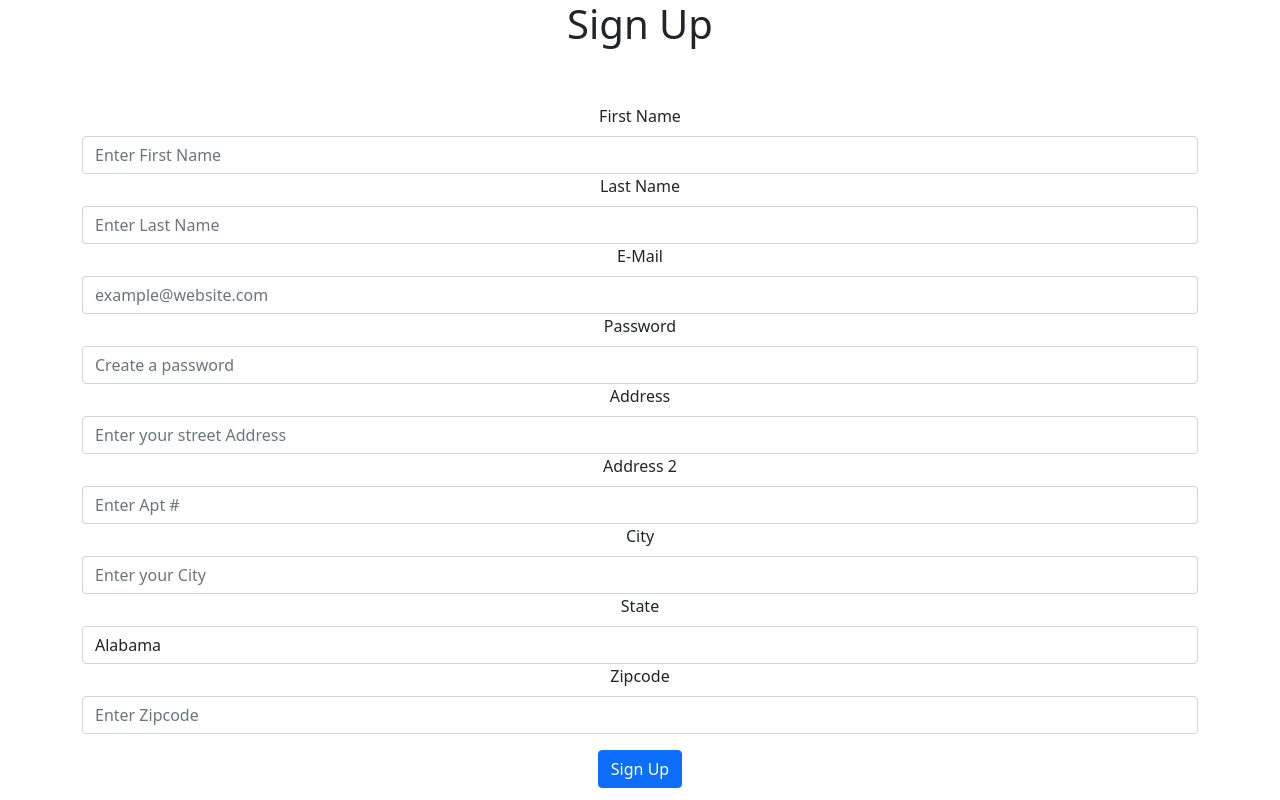
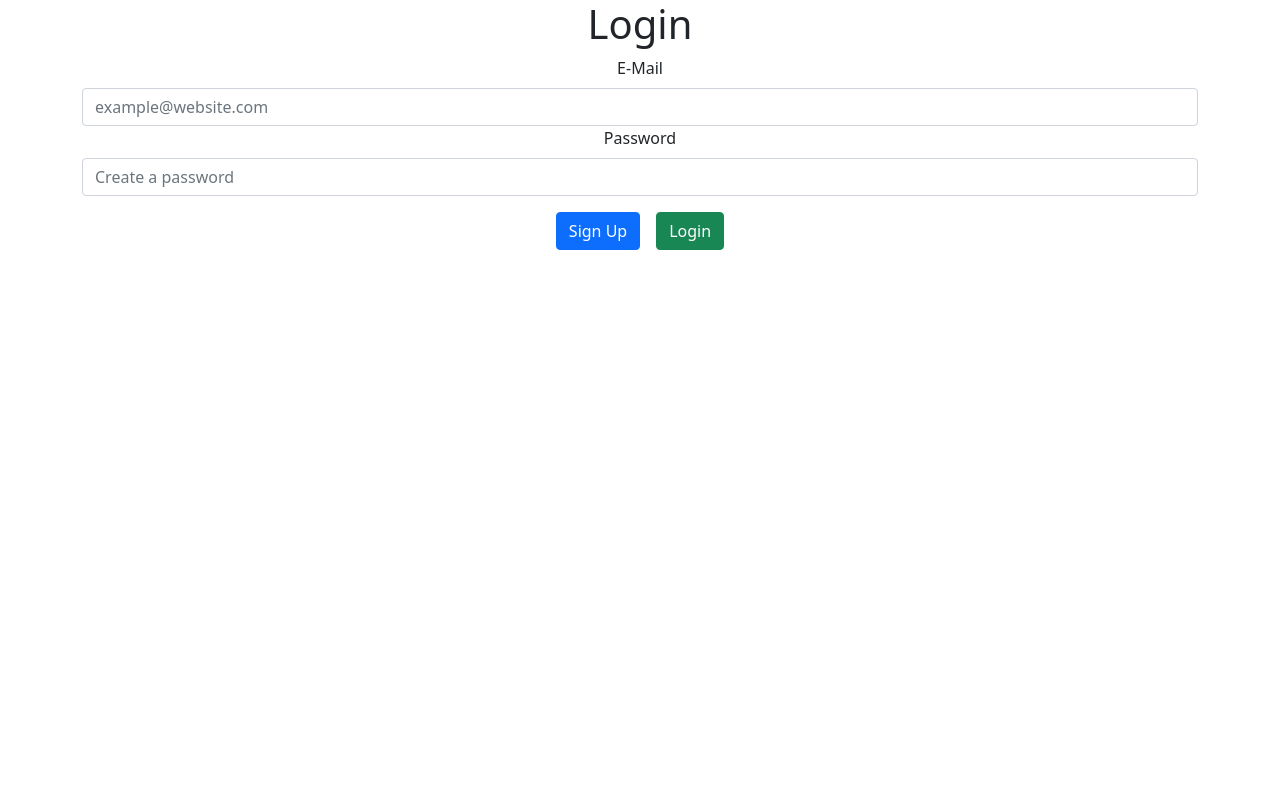
Before and after one commit to robinkelsickii/fishing-hooks, a React (Create React App) app: page / in a window 1280 px wide. Built offline with nearby package versions, Linux system fonts and the light colour scheme.

Commit message:
made registration axios call. Next is setting up the login page then login axios call

```diff
--- a/src/App.js
+++ b/src/App.js
@@ -15,10 +15,10 @@ export default function App() {
 
   return (
   <Router>
-   <SignUp />
+   {/* <SignUp /> */}
 
 
-   {/* <LoginPage /> */}
+   <LoginPage />
 
   </Router>
   );
--- a/src/Components/SignUp.js
+++ b/src/Components/SignUp.js
@@ -1,20 +1,47 @@
 import React from "react";
 import { Container, Row, Col, Form, Button } from "react-bootstrap";
 import { useState, useEffect } from "react";
+import axios, { Axios } from "axios";
+
+const registerUser = 'https://port-3000-aincbootcampapi-ianrios529550.codeanyapp.com/api/auth/register'
+const login = 'https://port-3000-aincbootcampapi-ianrios529550.codeanyapp.com/api/auth/login'
+const getLogin = 'https://port-3000-aincbootcampapi-ianrios529550.codeanyapp.com/api/auth/user'
+const logOut = 'https://port-3000-aincbootcampapi-ianrios529550.codeanyapp.com/api/auth/logout'
+
+export default function SignUp() {
+    const [data, setData] = useState({});
+    const [error, setError] = useState(null);
+    const [isLoaded, setIsLoaded] = useState(false);
 
 
 
+    const handleChange = e => setData(prevState => {
+        console.log(e.target.id, e.target.value)
 
+        return { ...prevState, [e.target.id]: e.target.value }
+    });
+    // useEffect(() => {
 
-export default function SignUp() {
-    const [data, setData] = useState({});
-
-    const handleChange = e => setData(prevState => ({ ...prevState, [e.target.id]: e.target.value }));
+    // }, [])
 
     const handleSubmit = (e) => {
         e.preventDefault()
         console.log('User Created')
         console.log(data)
+        // ran axios call sending all the user data
+        axios.post('registerUser', {
+            firstName: data.firstName,
+            lastName: data.lastName,
+            email: data.email,
+            password: data.password
+        })
+        .then(function(response){
+            console.log(response)
+        })
+        .catch(function (error) {
+            console.log(error);
+        })
+        // save data to localstorage
     }
 
 
@@ -27,104 +54,28 @@ export default function SignUp() {
                 </Col>
             </Row>
             <Row>
-                <Form onSubmit = {handleSubmit}>
+                <Form onSubmit={handleSubmit}>
                     <Col className='pt-5 text-center'>
-                        <Form.Group id='firstName' onChange = {handleChange} value={data.firstName || ""}>
+                        <Form.Group onChange={handleChange} value={data.firstName || ""}>
                             <Form.Label>First Name</Form.Label>
-                            <Form.Control type="text" placeholder="Enter First Name" />
+                            <Form.Control id='firstName' type="text" placeholder="Enter First Name" />
                         </Form.Group>
 
-                        <Form.Group id='lastName' onChange = {handleChange} value={data.lastName || ""}>
+                        <Form.Group onChange={handleChange} value={data.lastName || ""}>
                             <Form.Label>Last Name</Form.Label>
-                            <Form.Control type="text" placeholder="Enter Last Name" />
+                            <Form.Control id='lastName' type="text" placeholder="Enter Last Name" />
                         </Form.Group>
 
-                        <Form.Group id='email' onChange = {handleChange} value={data.email || ""}>
+                        <Form.Group onChange={handleChange} value={data.email || ""}>
                             <Form.Label>E-Mail</Form.Label>
-                            <Form.Control type="text" placeholder="example@website.com" />
+                            <Form.Control id='email' type="text" placeholder="example@website.com" />
                         </Form.Group>
 
-                        <Form.Group id='password' onChange = {handleChange} value={data.password || ""}>
+                        <Form.Group onChange={handleChange} value={data.password || ""}>
                             <Form.Label>Password</Form.Label>
-                            <Form.Control type="text" placeholder="Create a password" />
+                            <Form.Control id='password' type="text" placeholder="Create a password" />
                         </Form.Group>
 
-                        <Form.Group id='address' onChange = {handleChange} value={data.address || ""}>
-                            <Form.Label>Address</Form.Label>
-                            <Form.Control type="text" placeholder="Enter your street Address" />
-                        </Form.Group>
-
-                        <Form.Group id='address2' onChange = {handleChange} value={data.address2 || ""}>
-                            <Form.Label>Address 2</Form.Label>
-                            <Form.Control type="text" placeholder="Enter Apt #" />
-                        </Form.Group>
-
-                        <Form.Group id='city' onChange = {handleChange} value={data.city || ""}>
-                            <Form.Label>City</Form.Label>
-                            <Form.Control type="text" placeholder="Enter your City" />
-                        </Form.Group>
-
-                        <Form.Group as={Col} id="formState" onChange = {handleChange} value={data.State || ""}>
-                            <Form.Label>State</Form.Label>
-                            <Form.Control as="select" name="state">
-                                <option value="AL">Alabama</option>
-                                <option value="AK">Alaska</option>
-                                <option value="AZ">Arizona</option>
-                                <option value="AR">Arkansas</option>
-                                <option value="CA">California</option>
-                                <option value="CO">Colorado</option>
-                                <option value="CT">Connecticut</option>
-                                <option value="DE">Delaware</option>
-                                <option value="DC">District Of Columbia</option>
-                                <option value="FL">Florida</option>
-                                <option value="GA">Georgia</option>
-                                <option value="HI">Hawaii</option>
-                                <option value="ID">Idaho</option>
-                                <option value="IL">Illinois</option>
-                                <option value="IN">Indiana</option>
-                                <option value="IA">Iowa</option>
-                                <option value="KS">Kansas</option>
-                                <option value="KY">Kentucky</option>
-                                <option value="LA">Louisiana</option>
-                                <option value="ME">Maine</option>
-                                <option value="MD">Maryland</option>
-                                <option value="MA">Massachusetts</option>
-                                <option value="MI">Michigan</option>
-                                <option value="MN">Minnesota</option>
-                                <option value="MS">Mississippi</option>
-                                <option value="MO">Missouri</option>
-                                <option value="MT">Montana</option>
-                                <option value="NE">Nebraska</option>
-                                <option value="NV">Nevada</option>
-                                <option value="NH">New Hampshire</option>
-                                <option value="NJ">New Jersey</option>
-                                <option value="NM">New Mexico</option>
-                                <option value="NY">New York</option>
-                                <option value="NC">North Carolina</option>
-                                <option value="ND">North Dakota</option>
-                                <option value="OH">Ohio</option>
-                                <option value="OK">Oklahoma</option>
-                                <option value="OR">Oregon</option>
-                                <option value="PA">Pennsylvania</option>
-                                <option value="RI">Rhode Island</option>
-                                <option value="SC">South Carolina</option>
-                                <option value="SD">South Dakota</option>
-                                <option value="TN">Tennessee</option>
-                                <option value="TX">Texas</option>
-                                <option value="UT">Utah</option>
-                                <option value="VT">Vermont</option>
-                                <option value="VA">Virginia</option>
-                                <option value="WA">Washington</option>
-                                <option value="WV">West Virginia</option>
-                                <option value="WI">Wisconsin</option>
-                                <option value="WY">Wyoming</option>
-                            </Form.Control>
-                        </Form.Group>
-
-                        <Form.Group id='zip' onChange = {handleChange} value={data.zip || ""}>
-                            <Form.Label>Zipcode</Form.Label>
-                            <Form.Control type="text" placeholder="Enter Zipcode" />
-                        </Form.Group>
                         <Button type='submit' className='btn btn-primary mt-3'>Sign Up</Button>
                     </Col>
                 </Form>
@@ -132,6 +83,6 @@ export default function SignUp() {
         </Container>
 
 
-)
-// console.log(SignUp)
+    )
+    // console.log(SignUp)
 }
```
